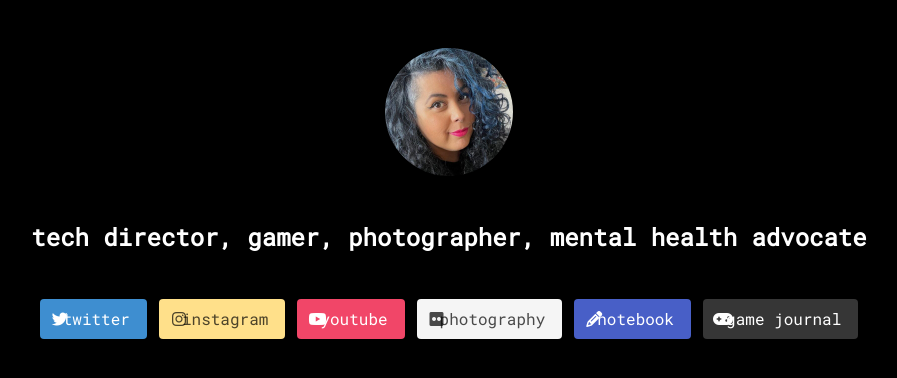
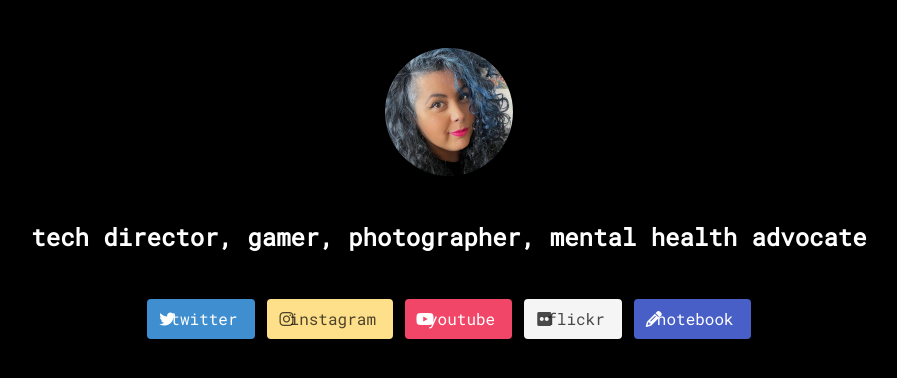
Before and after one commit to CaffeinatedBit/old-bd-page, a website: page index.html in a window 1280 px wide. Shown: the whole page, without its empty margins (191-1088 px from the left). Drawn offline with nearby package versions, Linux system fonts and the light colour scheme.

Commit message:
change links

```diff
--- a/index.html
+++ b/index.html
@@ -63,12 +63,12 @@
                   youtube
                 </span>
               </a>
-              <a class="button is-light" href="/flickr" target="_blank" rel="noopener noreferrer" aria-label="BinaryDigit's Flickr">
+              <a class="button is-light" href="https://www.flickr.com/photos/binarydigit/albums" target="_blank" rel="noopener noreferrer" aria-label="BinaryDigit's Flickr">
                 <span class="icon-text">
                   <span class="icon">
                     <i class="fab fa-flickr"></i>
                   </span>
-                  photography
+                  flickr
                 </span>
               </a>
               <!-- <a class="button is-success" href="/tumblr" target="_blank" rel="noopener noreferrer" aria-label="BinaryDigit's Tumblr">
@@ -87,14 +87,6 @@
                   notebook
                 </span>
               </a>
-              <a class="button is-dark" href="/gamejournal" target="_blank" rel="noopener noreferrer" aria-label="BinaryDigit's Game making journal">
-                <span class="icon-text">
-                  <span class="icon">
-                   <i class='fas fa-gamepad'></i>
-                  </span>
-                  game journal
-                </span>
-              </a>
             </h2>
           </p>
 
```
